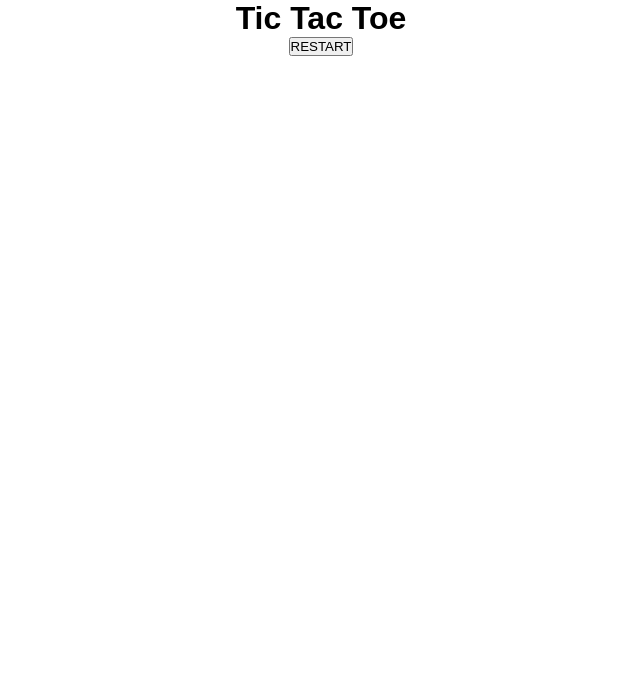
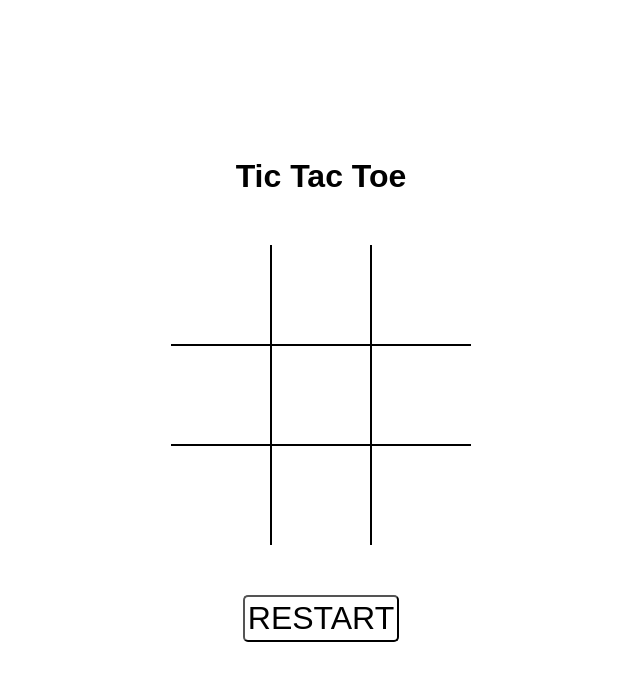
Before and after one commit to Twofold-One/tic-tac-toe, a plain HTML site: page index.html in a window 1280 px wide. Shown: the whole page, without its empty margins (319-959 px from the left). Drawn offline with Linux system fonts and the light colour scheme.

Commit message:
basic styling

```diff
--- a/index.html
+++ b/index.html
@@ -12,9 +12,9 @@
         <div class="header">
             <h1>Tic Tac Toe</h1>
         </div>
-       <div id="gameboard"></div>
-       <div>
-           <button id="restart-button">RESTART</button>
+       <div class="gameboard" id="gameboard"></div>
+       <div class="restart-btn-container">
+           <button class="restart-button" id="restart-button">RESTART</button>
        </div>
 
     </body>
--- a/scripts/main.js
+++ b/scripts/main.js
@@ -17,17 +17,17 @@ const gameBoard = (() => {
 const displayController = (() => {
 
     const createGameboard = () => {
-        for (let i = 0; i <= 9; i++) {
+        for (let i = 0; i < 9; i++) {
             const gameboardContainer = document.querySelector('#gameboard');
-            const gameboardElement = document.createElement('div');
-            gameboardElement.setAttribute('id', `element-${i}`);
-            gameboardElement.classList.add('gameboard-element');
-            gameboardContainer.appendChild(gameboardElement);
+            const gameboardCell = document.createElement('div');
+            gameboardCell.setAttribute('id', `cell-${i}`);
+            gameboardCell.classList.add('gameboard-cell');
+            gameboardContainer.appendChild(gameboardCell);
         }
     }
 
     const displayGameboard = () => {
-       const gamebordElement = document.querySelectorAll('.gameboard-element');
+       const gamebordCell = document.querySelectorAll('.gameboard-cell');
     }
 
     return {createGameboard}
--- a/styles/style.css
+++ b/styles/style.css
@@ -1,23 +1,121 @@
 
-* {
+*, *::after, *::before {
     margin: 0;
     padding: 0;
     box-sizing: border-box;
 }
 
+:root {
+    --cell-size: 100px;
+    --mark-size: calc(var(--cell-size) * .9);
+}
+
 html {
-    min-height: 100%;
+    min-height: 100vh;
 }
 
 body {
-    min-height: 100%;
+    min-height: 100vh;
     display: flex;
     flex-direction: column;
     justify-content: center;
+    align-content: center;
     align-items: center;
+    justify-items: center;
     font-family: sans-serif;
 }
 
-#gameboard {
+.gameboard {
+    width: 50vw;
+    height: 50vh;
     display: grid;
+    grid-template-columns: repeat(3, auto);
+    grid-gap: 0px;
+    align-items: center;
+    justify-items: center;
+    justify-content: center;
+    align-content: center;
 }
+
+/*delete external border*/
+#cell-0,
+#cell-1,
+#cell-2 {
+    border-top: none;
+}
+
+#cell-2,
+#cell-5,
+#cell-8 {
+    border-right: none;
+}
+
+#cell-6,
+#cell-7,
+#cell-8 {
+    border-bottom: none;
+}
+
+#cell-0,
+#cell-3,
+#cell-6 {
+    border-left: none;
+}
+
+.gameboard-cell {
+    width: var(--cell-size);
+    height: var(--cell-size);
+    border: 1px solid black;
+    display: flex;
+    justify-content: center;
+    align-items: center;
+    position: relative;
+    cursor: pointer;
+}
+
+.gameboard-cell.x,
+.gameboard-cell.o {
+    cursor: not-allowed;
+}
+
+.gameboard-cell.x::before,
+.gameboard-cell.x::after {
+    content: '';
+    position: absolute;
+    width: calc(var(--mark-size) * .10);
+    height: var(--mark-size);
+    background-color: black;
+}
+
+.gameboard-cell.x::before {
+    transform: rotate(45deg);
+}
+.gameboard-cell.x::after {
+    transform: rotate(-45deg);
+}
+
+.gameboard-cell.o::before,
+.gameboard-cell.o::after {
+    content: '';
+    position: absolute;
+    border-radius: 50%;
+}
+
+.gameboard-cell.o::before {
+    width: var(--mark-size);
+    height: var(--mark-size);
+    background-color: black;
+}
+
+.gameboard-cell.o::after {
+    width: calc(var(--mark-size) * .8);
+    height: calc(var(--mark-size) * .8);
+    background-color: white;
+}
+
+.restart-btn-container button {
+    font-size: 2rem;
+    background-color: white;
+    border-radius: 5px;
+    padding: .2rem .2rem;
+}
```
